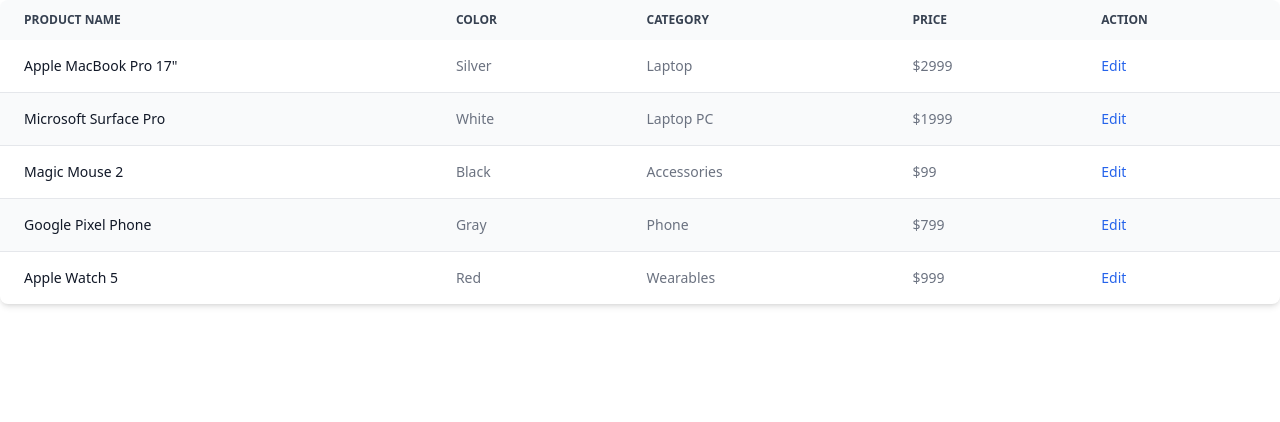
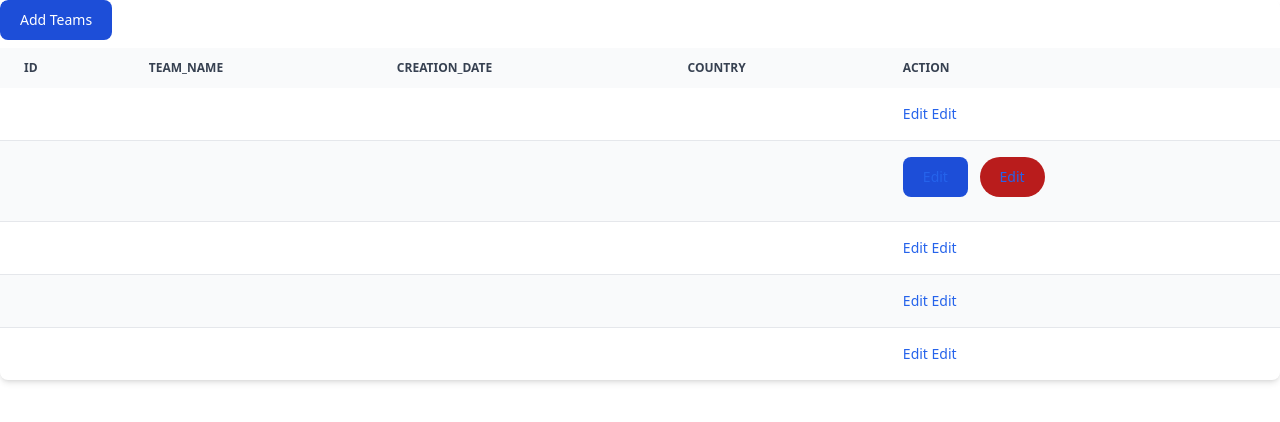
Before and after one commit to BasmaA7/MVC-Simple-Projet, a PHP site: page /view/dashboard.php in a window 1280 px wide. Shown: the top 422 px of the page. Run offline with PHP 8.4, Linux system fonts and the light colour scheme.

Commit message:
modification

```diff
--- a/index.php
+++ b/index.php
@@ -1,2 +1 @@
 <?php
-require 'n lc';
--- a/view/dashboard.php
+++ b/view/dashboard.php
@@ -10,20 +10,23 @@
 <body>
 
 <div class="relative overflow-x-auto shadow-md sm:rounded-lg">
+<button type="button" class="text-white bg-blue-700 hover:bg-blue-800 focus:ring-4 focus:ring-blue-300 font-medium rounded-lg text-sm px-5 py-2.5 me-2 mb-2 dark:bg-blue-600 dark:hover:bg-blue-700 focus:outline-none dark:focus:ring-blue-800">
+                  <a href="#" class="font-medium dark:text-blue-500 hover:underline">Add Teams</a>
+                </button>
     <table class="w-full text-sm text-left rtl:text-right text-gray-500 dark:text-gray-400">
         <thead class="text-xs text-gray-700 uppercase bg-gray-50 dark:bg-gray-700 dark:text-gray-400">
             <tr>
                 <th scope="col" class="px-6 py-3">
-                    Product name
+                ID
                 </th>
                 <th scope="col" class="px-6 py-3">
-                    Color
+                Team_Name
                 </th>
                 <th scope="col" class="px-6 py-3">
-                    Category
+                Creation_Date
                 </th>
                 <th scope="col" class="px-6 py-3">
-                    Price
+                Country
                 </th>
                 <th scope="col" class="px-6 py-3">
                     Action
@@ -33,86 +36,98 @@
         <tbody>
             <tr class="odd:bg-white odd:dark:bg-gray-900 even:bg-gray-50 even:dark:bg-gray-800 border-b dark:border-gray-700">
                 <th scope="row" class="px-6 py-4 font-medium text-gray-900 whitespace-nowrap dark:text-white">
-                    Apple MacBook Pro 17"
+
                 </th>
                 <td class="px-6 py-4">
-                    Silver
+
                 </td>
                 <td class="px-6 py-4">
-                    Laptop
+
                 </td>
                 <td class="px-6 py-4">
-                    $2999
+
                 </td>
                 <td class="px-6 py-4">
+                <a href="#" class="font-medium text-blue-600 dark:text-blue-500 hover:underline">Edit</a>
                     <a href="#" class="font-medium text-blue-600 dark:text-blue-500 hover:underline">Edit</a>
                 </td>
             </tr>
             <tr class="odd:bg-white odd:dark:bg-gray-900 even:bg-gray-50 even:dark:bg-gray-800 border-b dark:border-gray-700">
                 <th scope="row" class="px-6 py-4 font-medium text-gray-900 whitespace-nowrap dark:text-white">
-                    Microsoft Surface Pro
+
                 </th>
                 <td class="px-6 py-4">
-                    White
+
                 </td>
                 <td class="px-6 py-4">
-                    Laptop PC
+
                 </td>
                 <td class="px-6 py-4">
-                    $1999
+
+                </td>
+
+                <td class="px-6 py-4">
+                <button type="button" class="text-white bg-blue-700 hover:bg-blue-800 focus:ring-4 focus:ring-blue-300 font-medium rounded-lg text-sm px-5 py-2.5 me-2 mb-2 dark:bg-blue-600 dark:hover:bg-blue-700 focus:outline-none dark:focus:ring-blue-800">
+                     <a href="#" class="font-medium text-blue-600 dark:text-blue-500 hover:underline">Edit</a>
+                </button>
+                <button type="button" class="text-white bg-red-700 hover:bg-red-800 focus:outline-none focus:ring-4 focus:ring-red-300 font-medium rounded-full text-sm px-5 py-2.5 text-center me-2 mb-2 dark:bg-red-600 dark:hover:bg-red-700 dark:focus:ring-red-900">                     <a href="#" class="font-medium text-blue-600 dark:text-blue-500 hover:underline">Edit</a>
+
+            </button>
+
+                </td>
+
+            </tr>
+            <tr class="odd:bg-white odd:dark:bg-gray-900 even:bg-gray-50 even:dark:bg-gray-800 border-b dark:border-gray-700">
+                <th scope="row" class="px-6 py-4 font-medium text-gray-900 whitespace-nowrap dark:text-white">
+
+            </th>
+                <td class="px-6 py-4">
+
                 </td>
                 <td class="px-6 py-4">
+
+                </td>
+                <td class="px-6 py-4">
+
+                </td>
+                <td class="px-6 py-4">
+                    <a href="#" class="font-medium text-blue-600 dark:text-blue-500 hover:underline">Edit</a>
                     <a href="#" class="font-medium text-blue-600 dark:text-blue-500 hover:underline">Edit</a>
                 </td>
             </tr>
             <tr class="odd:bg-white odd:dark:bg-gray-900 even:bg-gray-50 even:dark:bg-gray-800 border-b dark:border-gray-700">
                 <th scope="row" class="px-6 py-4 font-medium text-gray-900 whitespace-nowrap dark:text-white">
-                    Magic Mouse 2
+
                 </th>
                 <td class="px-6 py-4">
-                    Black
+
                 </td>
                 <td class="px-6 py-4">
-                    Accessories
+
                 </td>
                 <td class="px-6 py-4">
-                    $99
+
                 </td>
                 <td class="px-6 py-4">
                     <a href="#" class="font-medium text-blue-600 dark:text-blue-500 hover:underline">Edit</a>
-                </td>
-            </tr>
-            <tr class="odd:bg-white odd:dark:bg-gray-900 even:bg-gray-50 even:dark:bg-gray-800 border-b dark:border-gray-700">
-                <th scope="row" class="px-6 py-4 font-medium text-gray-900 whitespace-nowrap dark:text-white">
-                    Google Pixel Phone
-                </th>
-                <td class="px-6 py-4">
-                    Gray
-                </td>
-                <td class="px-6 py-4">
-                    Phone
-                </td>
-                <td class="px-6 py-4">
-                    $799
-                </td>
-                <td class="px-6 py-4">
                     <a href="#" class="font-medium text-blue-600 dark:text-blue-500 hover:underline">Edit</a>
                 </td>
             </tr>
             <tr>
                 <th scope="row" class="px-6 py-4 font-medium text-gray-900 whitespace-nowrap dark:text-white">
-                    Apple Watch 5
+
                 </th>
                 <td class="px-6 py-4">
-                    Red
+
                 </td>
                 <td class="px-6 py-4">
-                    Wearables
+
                 </td>
                 <td class="px-6 py-4">
-                    $999
+
                 </td>
                 <td class="px-6 py-4">
+                    <a href="#" class="font-medium text-blue-600 dark:text-blue-500 hover:underline">Edit</a>
                     <a href="#" class="font-medium text-blue-600 dark:text-blue-500 hover:underline">Edit</a>
                 </td>
             </tr>
```
Also changed, not shown: controller/teamController.php (+21 -21 lines), core/Router.php (added, +23 -0 lines), database/Connexion.php (+13 -13 lines), model/Team.php (+8 -13 lines), public/output.css.
